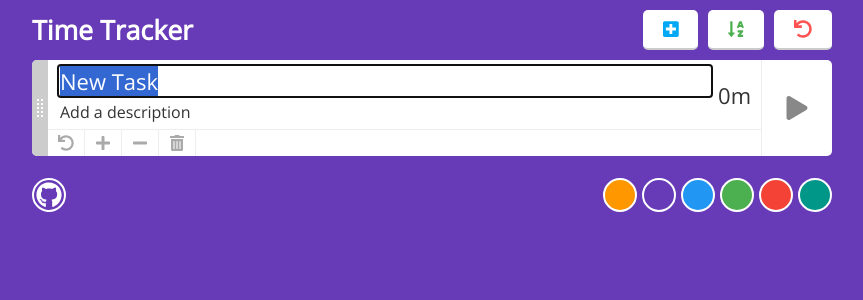
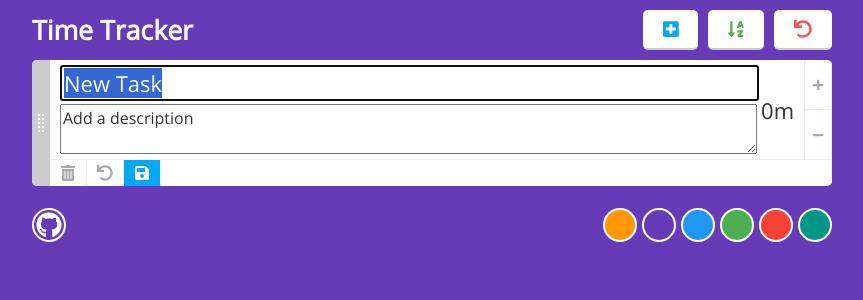
Before and after one commit to kyle1320/time-tracker, a React (Create React App) app: page / in a window 1280 px wide. Both pictures are taken after a click on the element 878 px from the left and 30 px from the top of the page. Shown: the top 300 px of the page, without its empty margins (208-1071 px from the left). Built offline with nearby package versions, Linux system fonts and the light colour scheme.

Commit message:
Add edit button, remove explicit select button, add confirmation dialogs, style changes

```diff
--- a/src/components/TaskHeader.css
+++ b/src/components/TaskHeader.css
@@ -16,9 +16,9 @@
 
 .task-header-handle {
   position: relative;
-  min-width: 16px;
-  max-width: 16px;
-  width: 16px;
+  min-width: 18px;
+  max-width: 18px;
+  width: 18px;
   background-color: #CCC;
   cursor: grab;
 }
@@ -28,7 +28,7 @@
   display: block;
   content: "";
   top: 50%;
-  right: 5px;
+  right: 6px;
   transform: translateY(-50%);
   height: 14px;
   width: 2px;
@@ -48,7 +48,7 @@
   flex-flow: row nowrap;
   align-items: center;
   justify-content: flex-start;
-  margin: 5px 10px;
+  flex-grow: 1;
 }
 
 .task-header-details {
@@ -56,7 +56,15 @@
   flex-flow: column nowrap;
   align-items: stretch;
   flex-grow: 1;
-  margin-right: 10px;
+  margin: 5px 10px;
+}
+
+.task-time-buttons {
+  display: flex;
+  flex-flow: column nowrap;
+  align-self: stretch;
+  justify-content: center;
+  border-left: 1px solid #eeeeee;
 }
 
 .task-header-buttons {
@@ -67,15 +75,15 @@
   border-top: 1px solid #eeeeee;
 }
 
-.task-header input {
-  display: block;
-  min-width: 0;
+.task-header input, .task-header textarea {
   width: 100%;
-  background: none;
-  border: none;
   font-size: 1em;
   font: inherit;
   color: inherit;
+}
+
+.task-header textarea {
+  resize: vertical;
 }
 
 .task-header.selected {
@@ -93,26 +101,38 @@
 
 .task-header .task-time {
   white-space: nowrap;
+  margin-right: 10px;
 }
 
 .task-header .button {
   cursor: pointer;
+  text-align: center;
+  color: #AAA;
+}
+
+.task-time-buttons .button {
+  font-size: 12px;
+  padding: 5px;
+  width: 16px;
+  height: 16px;
+  border-bottom: 1px solid #eeeeee;
+  flex-grow: 1;
+}
+
+.task-time-buttons .button:last-child {
+  border-bottom: none;
+}
+
+.task-header-buttons .button {
   padding: 5px 10px;
   width: 16px;
   height: 16px;
-  text-align: center;
-  color: #AAA;
   border-right: 1px solid #eeeeee;
 }
 
 .task-header-buttons .button > svg {
   width: 16px;
   height: 16px;
-}
-
-.task-header-info {
-  margin: 5px 10px;
-  flex-grow: 1;
 }
 
 .icon-trash:hover {
@@ -131,33 +151,7 @@
   color: #FF5252;
 }
 
-.task-select-btn {
-  display: flex;
-  cursor: pointer;
-  min-width: 70px;
-  max-width: 70px;
-  width: 70px;
-  align-items: center;
-  justify-content: center;
-  box-sizing: border-box;
-  color: #888;
-}
-
-.task-select-btn > svg {
-  width: 24px !important;
-  height: 24px !important;
-}
-
-.task-select-btn:hover {
-  color: #03A9F4;
-  background-color: #B3E5FC;
-}
-
-.task-header.selected .task-select-btn {
+.icon-edit:hover, .task-header.editing .icon-edit {
   background-color: #03A9F4;
   color: white;
 }
-
-.task-header.selected .task-select-btn:hover {
-  background-color: #FFC107;
-}
--- a/src/components/TaskHeader.js
+++ b/src/components/TaskHeader.js
@@ -2,10 +2,10 @@ import React, { Component } from 'react';
 import { connect } from 'react-redux';
 import {
   faTrashAlt,
-  faPlay,
-  faPause,
   faPlus,
   faMinus,
+  faEdit,
+  faSave,
   faUndo } from '@fortawesome/free-solid-svg-icons'
 import { SortableHandle } from 'react-sortable-hoc';
 
@@ -46,25 +46,45 @@ const SortableHandleItem = SortableHandle(() => (
   <div className="task-header-handle" title="Drag to Reorder"></div>
 ));
 
+function noSelect(event) {
+  event && event.stopPropagation();
+}
+
 class TaskHeader extends Component {
   constructor() {
     super();
 
+    this.state = {
+      isEditing: false
+    };
+
     this.onChange = this.onChange.bind(this);
+    this.onInputKey = this.onInputKey.bind(this);
     this.onToggle = this.onToggle.bind(this);
+    this.toggleEditing = this.toggleEditing.bind(this);
+    this.onReset = this.onReset.bind(this);
+    this.onDelete = this.onDelete.bind(this);
+    this.onIncrement = this.onIncrement.bind(this);
+    this.onDecrement = this.onDecrement.bind(this);
   }
 
   componentDidMount() {
     if (this.props.shouldEdit) {
-      this.refs.name.select();
       this.props.cancelEdit();
+      this.setState({
+        isEditing: true
+      });
     }
 
     this.scheduleTick();
   }
 
-  componentDidUpdate() {
+  componentDidUpdate(_, prevState) {
     this.scheduleTick();
+
+    if (this.state.isEditing && !prevState.isEditing) {
+      this.refs.name.select();
+    }
   }
 
   componentWillUnmount() {
@@ -82,18 +102,65 @@ class TaskHeader extends Component {
     }
   }
 
-  onChange(el) {
-    this.props.onChange({[el.target.name]: el.target.value});
+  onChange(event) {
+    this.props.onChange({[event.target.name]: event.target.value});
   }
 
-  onToggle() {
+  onInputKey(event) {
+    if (event.keyCode === 13) {
+      this.setState({
+        isEditing: false
+      });
+    }
+  }
+
+  onToggle(event) {
+    noSelect(event);
+
     if (this.props.isSelected)
       this.props.onDeselect()
     else
       this.props.onSelect()
   }
 
+  onReset(event) {
+    noSelect(event);
+
+    this.props.onReset(event);
+  }
+
+  onDelete(event) {
+    noSelect(event);
+
+    if (window.confirm('Are you sure you want to delete "' + this.props.task.name + '"?')) {
+      this.props.onDelete(event);
+    }
+  }
+
+  onIncrement(event) {
+    noSelect(event);
+
+    this.props.onIncrement(event);
+  }
+
+  onDecrement(event) {
+    noSelect(event);
+
+    this.props.onDecrement(event);
+  }
+
+  toggleEditing(event) {
+    noSelect(event);
+
+    this.setState(state => ({
+      ...state,
+      isEditing: !state.isEditing
+    }));
+  }
+
   handleFocus(event) {
+    noSelect(event);
+
     event.target.select();
   }
 
@@ -116,58 +183,81 @@ class TaskHeader extends Component {
     return (
       <div
           id={this.props.isSelected ? "selected-task" : undefined}
-          className={`task-header ${this.props.isSelected ? "selected" : ""}`}>
+          className={`task-header ${this.props.isSelected ? "selected" : ""} ${this.state.isEditing ? "editing" : ""}`}
+          onClick={this.onToggle}>
         <SortableHandleItem />
         <div className="task-header-center-content">
           <div className="task-header-info">
             <div className="task-header-details">
+              {this.state.isEditing
+                ? [
                   <input
                     name="name"
                     ref="name"
+                    key="name"
                     className="task-name"
                     value={this.props.task.name}
                     onChange={this.onChange}
-                onFocus={this.handleFocus} />
-              <input
+                    onKeyDown={this.onInputKey}
+                    onClick={noSelect}
+                    onFocus={this.handleFocus} />,
+                  <textarea
                     name="detail"
                     ref="detail"
+                    key="detail"
                     className="task-detail"
                     value={this.props.task.detail}
                     onChange={this.onChange}
+                    onKeyDown={this.onInputKey}
+                    onClick={noSelect}
                     onFocus={this.handleFocus} />
+                  ]
+                : [
+                  <div className="task-name" key="name">
+                    {this.props.task.name}
+                  </div>,
+                  <div className="task-detail" key="detail">
+                    {this.props.task.detail}
+                  </div>
+                ]
+              }
             </div>
             <div className="task-time">
               {formatTime(this.props.task.time)}
             </div>
-          </div>
-          <div className="task-header-buttons">
-            <IconWrapper
-              icon={faUndo}
-              onClick={this.props.onReset}
-              title="Reset Task"
-              className="button icon-reset-time" />
+            <div className="task-time-buttons">
               <HoldableButton
                 icon={faPlus}
-              onClick={this.props.onIncrement}
+                onTrigger={this.onIncrement}
+                onClick={noSelect}
                 title="Add a Minute"
                 className="button icon-plus-time" />
               <HoldableButton
                 icon={faMinus}
-              onClick={this.props.onDecrement}
+                onTrigger={this.onDecrement}
+                onClick={noSelect}
                 title="Subtract a Minute"
                 className="button icon-minus-time" />
+            </div>
+          </div>
+          <div className="task-header-buttons">
             <IconWrapper
               icon={faTrashAlt}
-              onClick={this.props.onDelete}
+              onClick={this.onDelete}
               title="Delete Task"
               className="button icon-trash" />
+            <IconWrapper
+              icon={faUndo}
+              onClick={this.onReset}
+              title="Reset Task"
+              className="button icon-reset-time" />
+            <IconWrapper
+              icon={this.state.isEditing ? faSave : faEdit}
+              onClick={this.toggleEditing}
+              title={this.state.isEditing ? "Stop Editing" : "Edit Task"}
+              className="button icon-edit" />
           </div>
         </div>
-        <IconWrapper
-              icon={this.props.isSelected ? faPause : faPlay}
-              onClick={this.onToggle}
-              title={this.props.isSelected ? "Deselect Task" : "Select Task"}
-              className="task-select-btn" />
       </div>
     );
   }
--- a/src/components/TaskToolbar.js
+++ b/src/components/TaskToolbar.js
@@ -17,6 +17,18 @@ const mapDispatchToProps = dispatch => ({
 });
 
 class TaskToolbar extends Component {
+  constructor() {
+    super();
+
+    this.onResetAll = this.onResetAll.bind(this);
+  }
+
+  onResetAll() {
+    if (window.confirm("Are you sure you want to reset all tasks?")) {
+      this.props.triggerResetAll();
+    }
+  }
+
   render() {
     return (
       <div className="task-toolbar">
@@ -36,7 +48,7 @@ class TaskToolbar extends Component {
             icon={faUndo}
             className="task-toolbar-btn reset"
             title="Reset Task Timers"
-            onClick={this.props.triggerResetAll} />
+            onClick={this.onResetAll} />
         </div>
       </div>
     );
--- a/src/components/pressAndHold.js
+++ b/src/components/pressAndHold.js
@@ -28,8 +28,8 @@ export default function pressAndHold(
       this.stop = this.stop.bind(this);
     }
 
-    tick() {
-      this.props.onClick(); // TODO: apply this / arguments
+    tick(event) {
+      this.props.onTrigger(event);
     }
 
     stop(event) {
@@ -54,7 +54,7 @@ export default function pressAndHold(
       // no repeat events
       if (this.delayTimeout || this.tickTimeout) return;
 
-      this.tick();
+      this.tick(event);
 
       this.delayTimeout = setTimeout(() => {
         this.delayTimeout = null;
@@ -76,7 +76,7 @@ export default function pressAndHold(
       joinFunc(newProps, 'onTouchEnd',    this.stop);
       joinFunc(newProps, 'onTouchCancel', this.stop);
 
-      delete newProps.onClick;
+      delete newProps.onTrigger;
 
       return (
         <InnerComponent {...newProps}>
```
Lines whose indentation alone changed are shown as unchanged.
